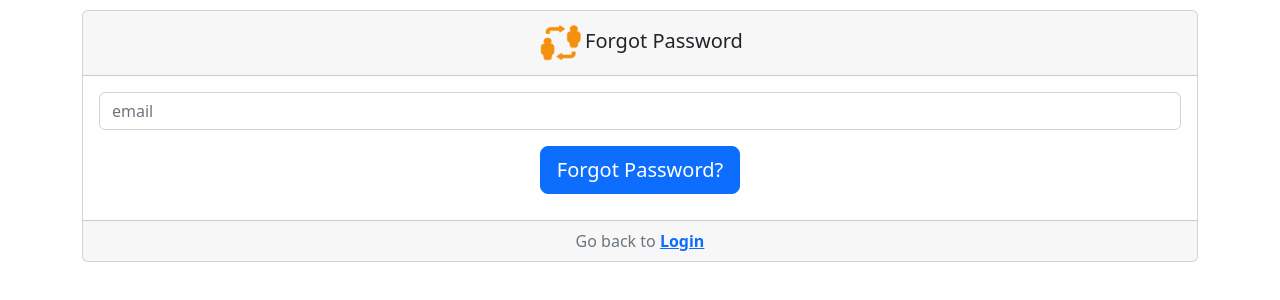
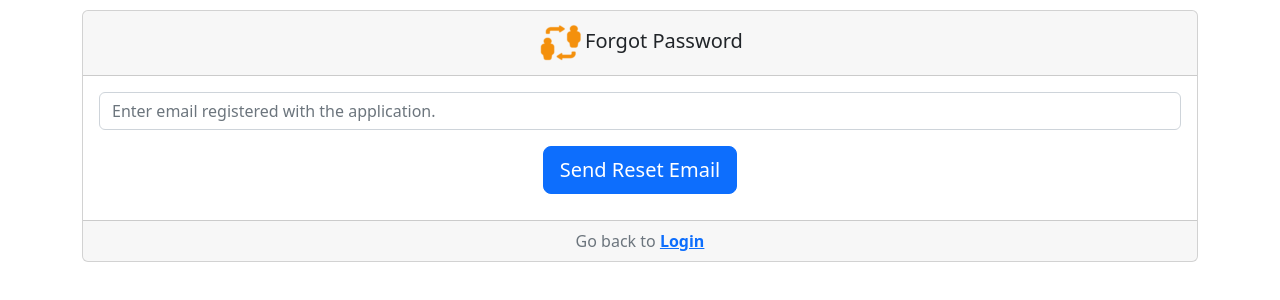
Before and after one commit to m1ner79/project-cc, a React (Create React App) app: page /forgotpassword in a window 1280 px wide. Shown: the top 300 px of the page. Built offline with nearby package versions, Linux system fonts and the light colour scheme; no server answers.

Commit message:
update button and placeholder

```diff
--- a/src/components/ForgotPassword.jsx
+++ b/src/components/ForgotPassword.jsx
@@ -47,11 +47,11 @@ const ForgotPassword = () => {
           <Card.Body>
             <Form onSubmit={handleForgotPassword} inline>
               <Form.Group className="mb-3" controlId="formBasicEmail">
-                <Form.Control required type="email" placeholder="email" />
+                <Form.Control required type="email" placeholder="Enter email registered with the application." />
               </Form.Group>
               {resetEmailSent && (
                 <div className="alert alert-success" role="alert">
-                  <Form.Text className="text-muted">
+                  <Form.Text className="text-muted text-center">
                     <b>Password reset email sent! Please check your inbox.</b>
                   </Form.Text>
                 </div>
@@ -70,7 +70,7 @@ const ForgotPassword = () => {
                   size="lg"
                   style={{ marginBottom: 10 }}
                 >
-                  Forgot Password?
+                  Send Reset Email
                 </Button>
               </Container>
             </Form>
```
